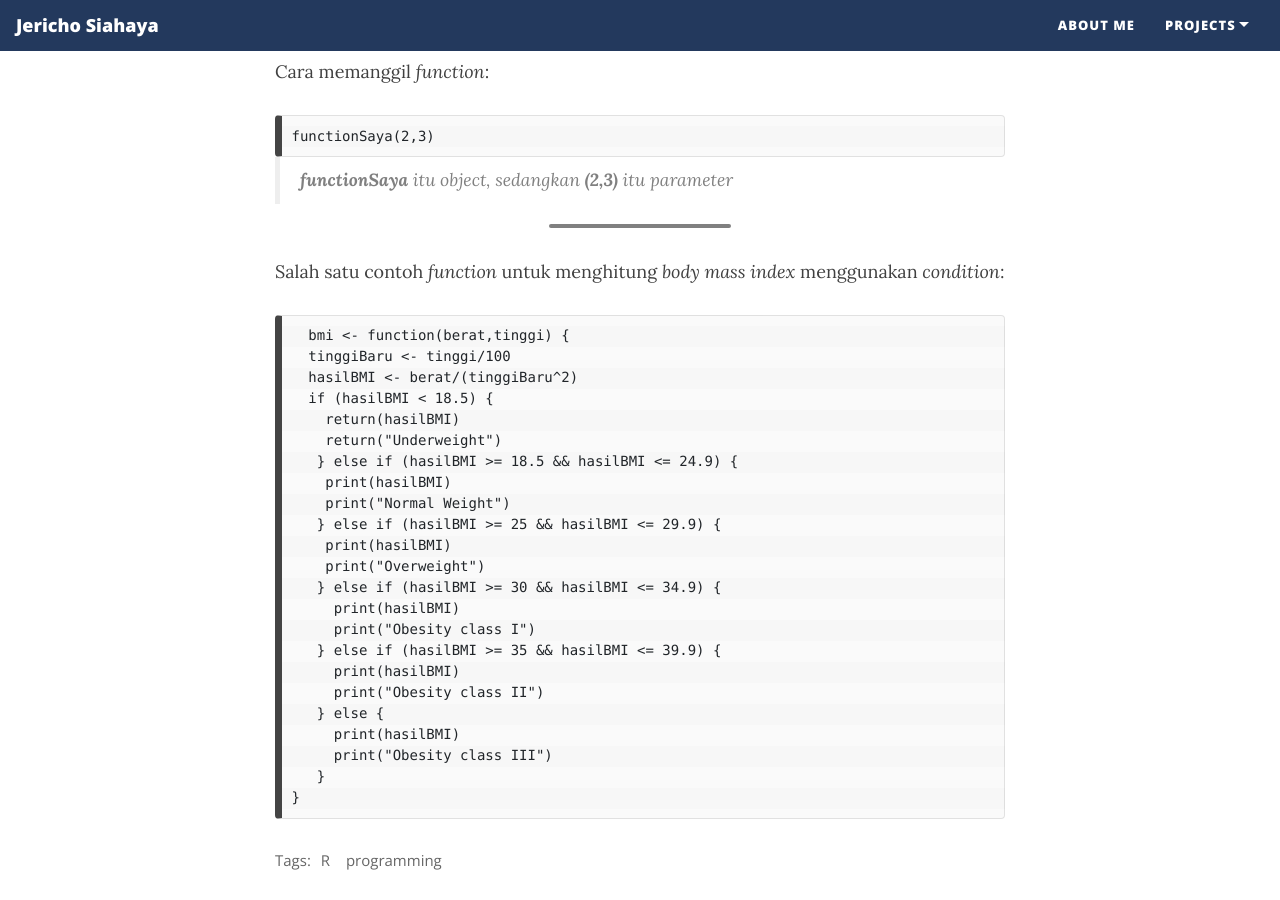
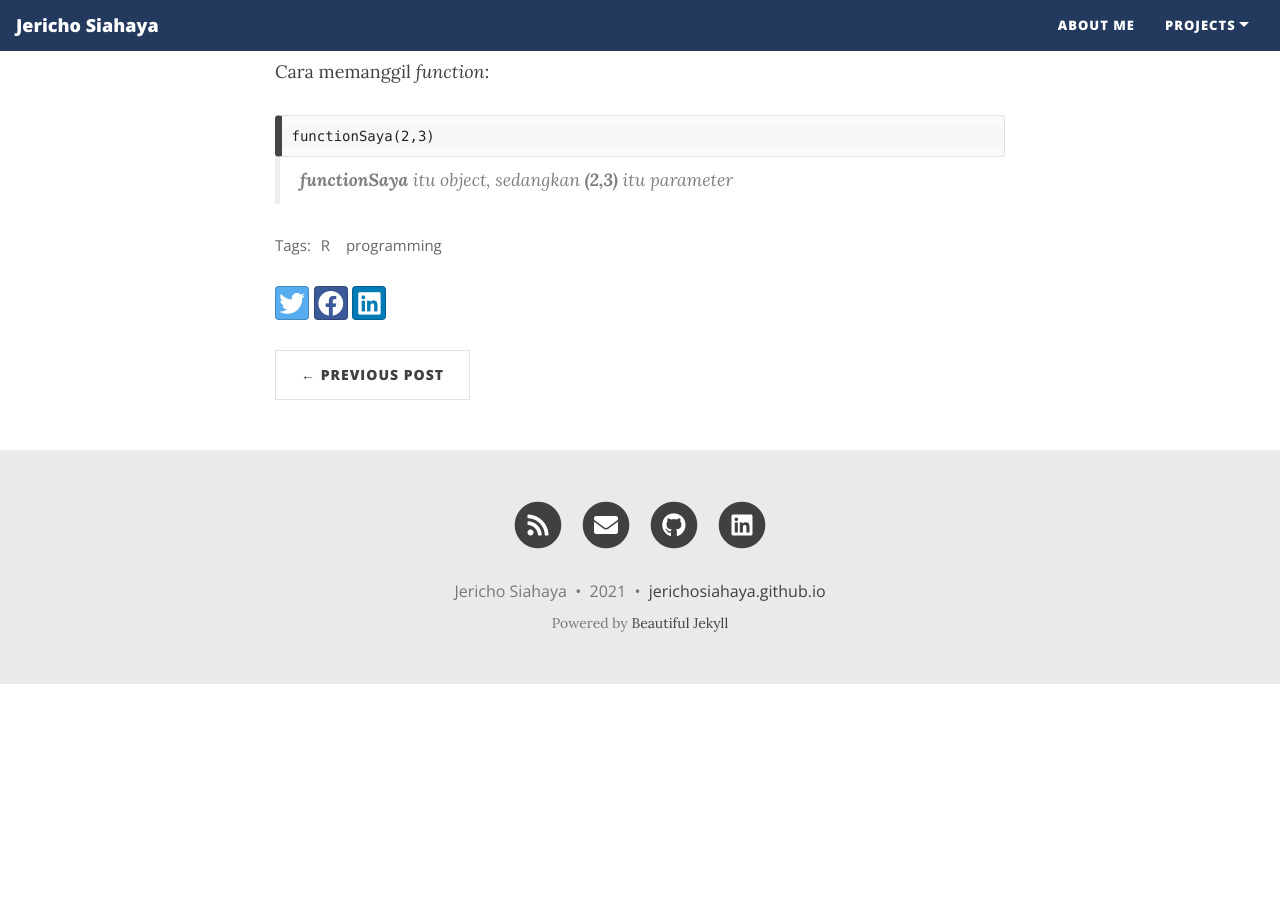
Before and after one commit to jerichosiahaya/jerichosiahaya.github.io, a Jekyll site: the page built from _posts/2021-01-25-membuat-function-menggunakan-bahasa-pemrograman-R.md, in a window 1280 px wide and 900 px high, scrolled down 2637 px. Built offline with Jekyll 4.4.1, drawn with Linux system fonts in a browser that asks for light colours; nearby versions of some CDN libraries; after the commit the page ends 3321 px from its top, so only the background shows below that.

Commit message:
Update 2021-01-25-membuat-function-menggunakan-bahasa-pemrograman-R.md

```diff
--- a/_posts/2021-01-25-membuat-function-menggunakan-bahasa-pemrograman-R.md
+++ b/_posts/2021-01-25-membuat-function-menggunakan-bahasa-pemrograman-R.md
@@ -70,32 +70,3 @@ Cara memanggil *function*:
 
 
 >  ***functionSaya** itu object, sedangkan  **(2,3)** itu parameter*
-
----
-Salah satu contoh *function* untuk menghitung *body mass index* menggunakan *condition*:
-
-
-
-      bmi <- function(berat,tinggi) {
-      tinggiBaru <- tinggi/100
-      hasilBMI <- berat/(tinggiBaru^2)
-      if (hasilBMI < 18.5) {
-        return(hasilBMI)
-        return("Underweight")
-       } else if (hasilBMI >= 18.5 && hasilBMI <= 24.9) {
-        print(hasilBMI)
-        print("Normal Weight")
-       } else if (hasilBMI >= 25 && hasilBMI <= 29.9) {
-        print(hasilBMI)
-        print("Overweight")
-       } else if (hasilBMI >= 30 && hasilBMI <= 34.9) {
-         print(hasilBMI)
-         print("Obesity class I")
-       } else if (hasilBMI >= 35 && hasilBMI <= 39.9) {
-         print(hasilBMI)
-         print("Obesity class II")
-       } else {
-         print(hasilBMI)
-         print("Obesity class III")
-       }
-    }
```
